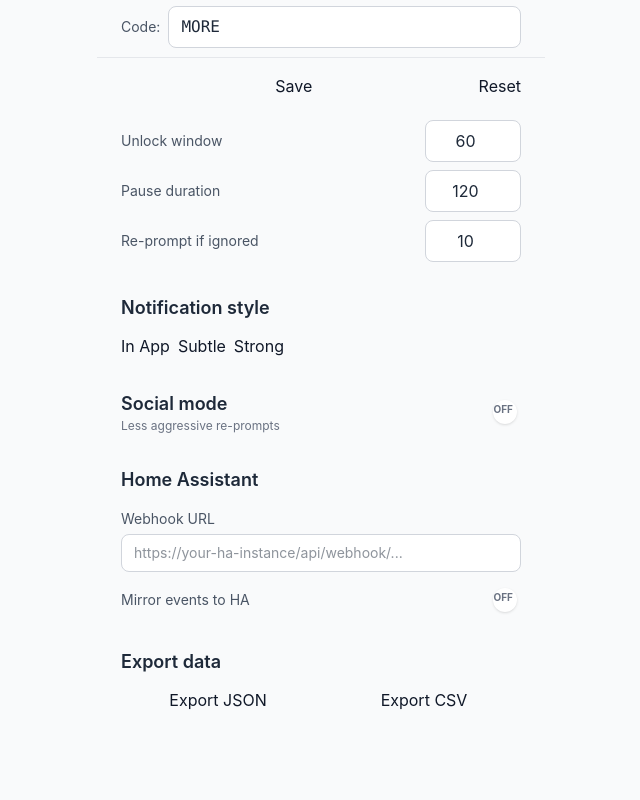
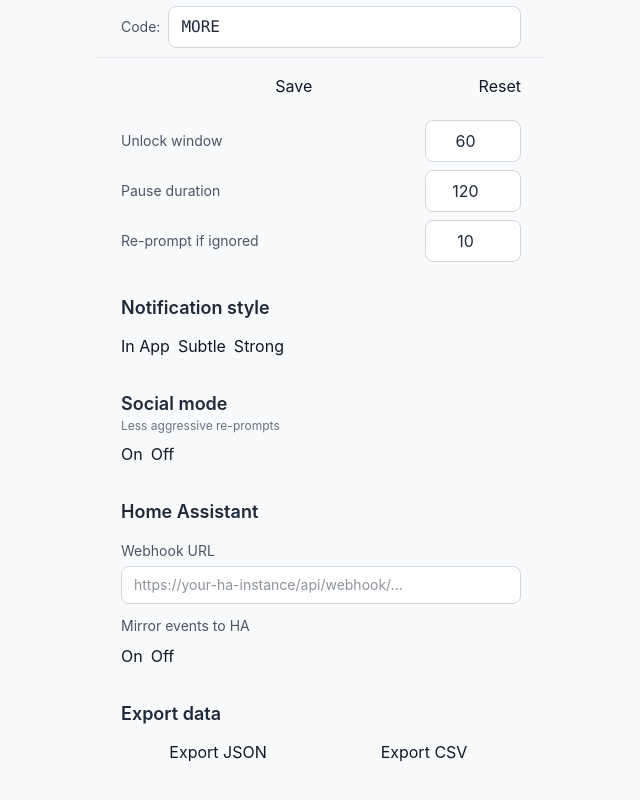
Before and after one commit to mike-mones/SavorCue, a React (Vite) app: page /#/settings in a window 1280 px wide. Shown: the part 686-1486 px from the top of the page, without its empty margins (319-959 px from the left). Built offline with nearby package versions, Linux system fonts and the light colour scheme.

Commit message:
Replace toggles with clear On/Off chip buttons

```diff
--- a/src/screens/SettingsScreen.tsx
+++ b/src/screens/SettingsScreen.tsx
@@ -209,27 +209,22 @@ export default function SettingsScreen() {
 
       {/* Social mode */}
       <section className="mb-8">
-        <div className="flex items-center justify-between">
         <div>
           <h3 className="text-lg font-semibold text-gray-800 dark:text-gray-100">Social mode</h3>
-            <p className="text-xs text-gray-500 dark:text-gray-400">Less aggressive re-prompts</p>
+          <p className="text-xs text-gray-500 dark:text-gray-400 mb-2">Less aggressive re-prompts</p>
         </div>
+        <div className="flex gap-2">
           <button
-            onClick={() => update('socialMode', !local.socialMode)}
-            className={`w-16 h-8 rounded-full transition-colors relative ${
-              local.socialMode ? 'bg-emerald-600' : 'bg-gray-300 dark:bg-gray-600'
-            }`}
+            onClick={() => update('socialMode', true)}
+            className={chipClass(local.socialMode === true)}
           >
-            <span
-              className={`absolute top-1 w-6 h-6 bg-white rounded-full shadow transition-transform ${
-                local.socialMode ? 'translate-x-9' : 'translate-x-1'
-              }`}
-            />
-            <span className={`absolute text-[10px] font-bold top-1.5 ${
-              local.socialMode ? 'left-2 text-white' : 'right-2 text-gray-500 dark:text-gray-400'
-            }`}>
-              {local.socialMode ? 'ON' : 'OFF'}
-            </span>
+            On
+          </button>
+          <button
+            onClick={() => update('socialMode', false)}
+            className={chipClass(local.socialMode === false)}
+          >
+            Off
           </button>
         </div>
       </section>
@@ -248,25 +243,22 @@ export default function SettingsScreen() {
               placeholder="https://your-ha-instance/api/webhook/..."
             />
           </div>
-          <div className="flex items-center justify-between">
-            <label className="text-sm text-gray-600 dark:text-gray-300">Mirror events to HA</label>
+          <div>
+            <label className="text-sm text-gray-600 dark:text-gray-300 mb-2 block">Mirror events to HA</label>
+            <div className="flex gap-2">
               <button
-              onClick={() => update('haEventMirroring', !local.haEventMirroring)}
-              className={`w-16 h-8 rounded-full transition-colors relative ${
-                local.haEventMirroring ? 'bg-emerald-600' : 'bg-gray-300 dark:bg-gray-600'
-              }`}
+                onClick={() => update('haEventMirroring', true)}
+                className={chipClass(local.haEventMirroring === true)}
               >
-              <span
-                className={`absolute top-1 w-6 h-6 bg-white rounded-full shadow transition-transform ${
-                  local.haEventMirroring ? 'translate-x-9' : 'translate-x-1'
-                }`}
-              />
-              <span className={`absolute text-[10px] font-bold top-1.5 ${
-                local.haEventMirroring ? 'left-2 text-white' : 'right-2 text-gray-500 dark:text-gray-400'
-              }`}>
-                {local.haEventMirroring ? 'ON' : 'OFF'}
-              </span>
+                On
               </button>
+              <button
+                onClick={() => update('haEventMirroring', false)}
+                className={chipClass(local.haEventMirroring !== true)}
+              >
+                Off
+              </button>
+            </div>
           </div>
         </div>
       </section>
```
Lines whose indentation alone changed are shown as unchanged.
